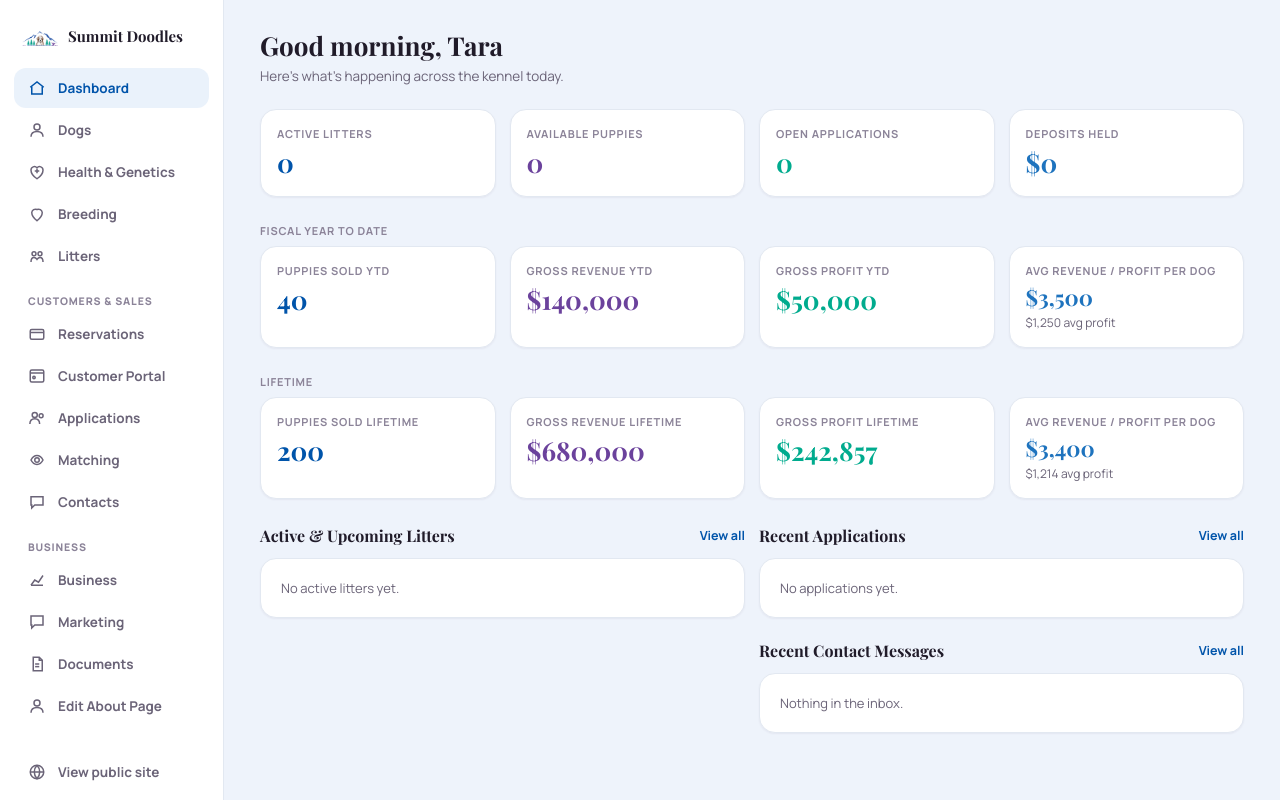
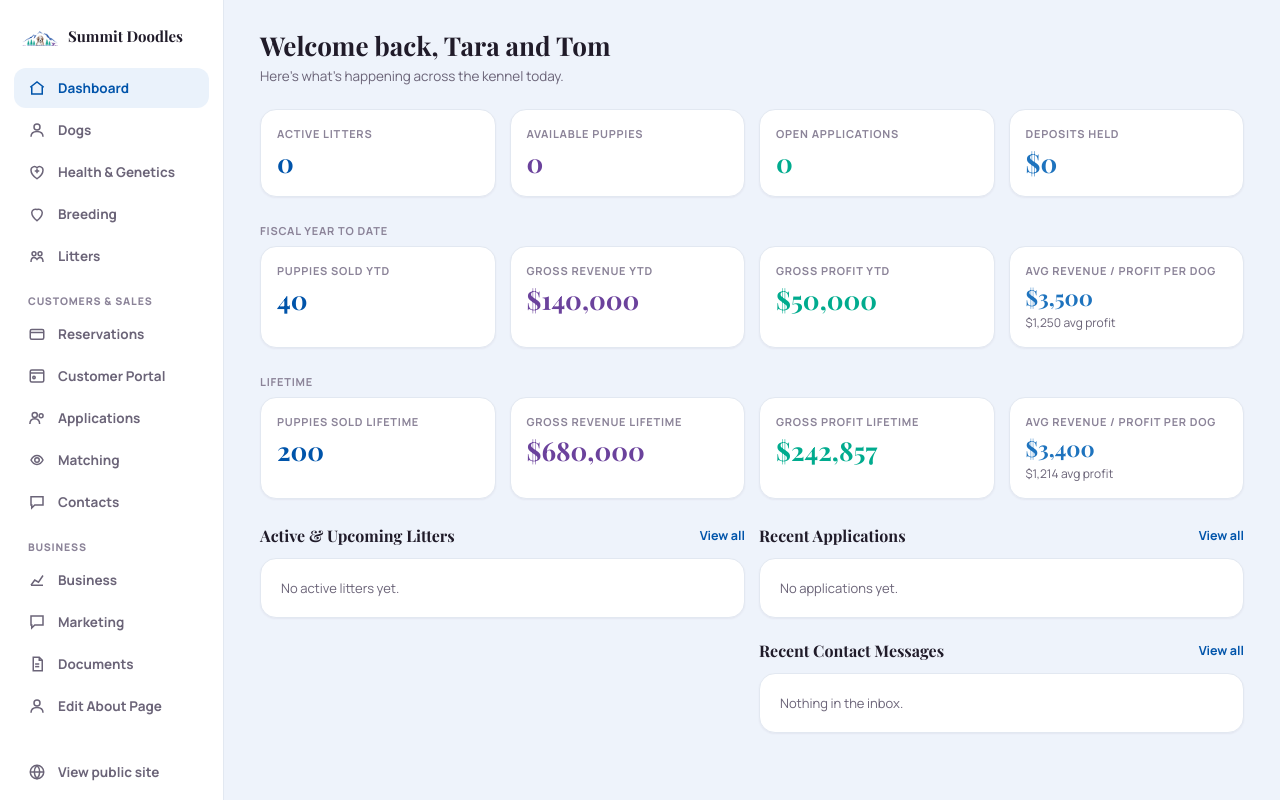
Before and after one commit to faceoff0417/summit-doodles-app, a Flask app: page /dashboard in a window 1280 px wide. Run offline with Flask 3, Linux system fonts and the light colour scheme; the visitor is signed in with stand-in values (Sample User, id 1); data that the repository does not hold is empty.

Commit message:
Dashboard greeting: Welcome back, Tara and Tom

```diff
--- a/templates/dashboard.html
+++ b/templates/dashboard.html
@@ -3,7 +3,7 @@
 {% block content %}
 <div class="page-head">
   <div>
-    <h1>Good morning, Tara</h1>
+    <h1>Welcome back, Tara and Tom</h1>
     <div class="sub">Here's what's happening across the kennel today.</div>
   </div>
 </div>
```
